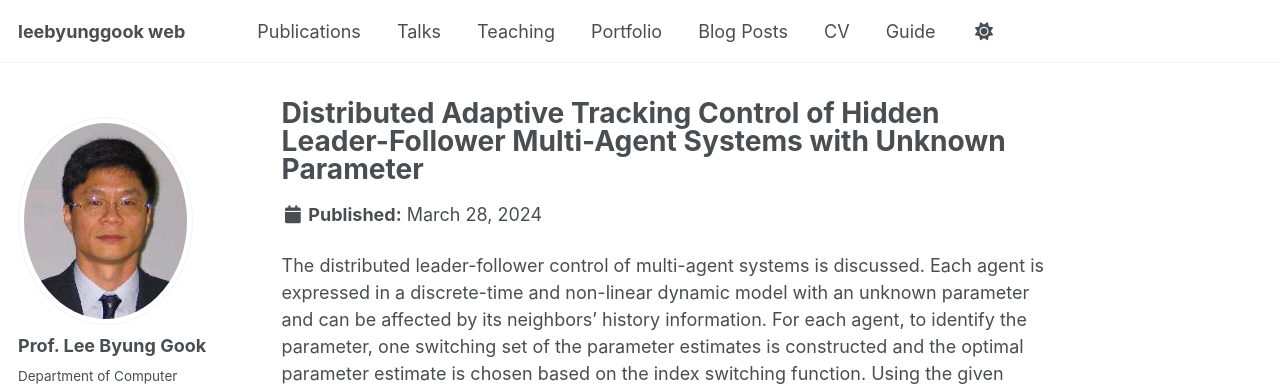
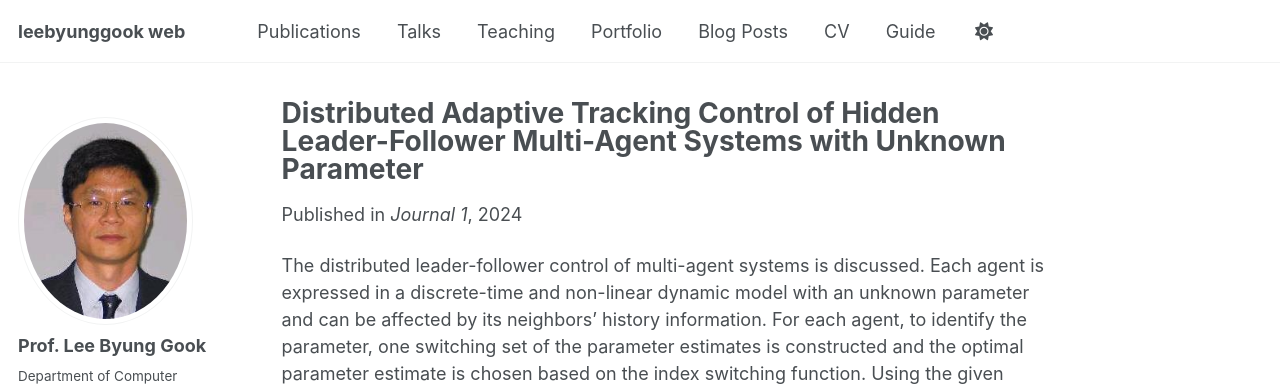
Before and after one commit to leebyunggook/leebyunggook.github.io, a Jekyll site: the page built from _publications/2024-03-28-paper-title-number-1.md, in a window 1280 px wide and 1375 px high. Shown: the top 388 px of the window. Built offline with Jekyll 4.4.1, drawn with Linux system fonts in a browser that asks for light colours; some web fonts are replaced.

Commit message:
Update 2024-03-28-paper-title-number-1.md

```diff
--- a/_publications/2024-03-28-paper-title-number-1.md
+++ b/_publications/2024-03-28-paper-title-number-1.md
@@ -3,7 +3,9 @@ title: "Distributed Adaptive Tracking Control of Hidden Leader-Follower Multi-Ag
 collection: publications
 category: manuscripts
 permalink: /publication/2024-03-28-paper-title-number-1
+excerpt: ''
 date: 2024-03-28
+venue: 'Journal 1'
 paperurl: 'https://www.mdpi.com/2227-7390/12/7/1013'
 citation: 'Jie Yang, Byung Gook Lee, Distributed Adaptive Tracking Control of Hidden Leader-Follower Multi-Agent Systems with Unknown Parameter, Mathematics 2024, 12(7), 1013'
 ---
```
